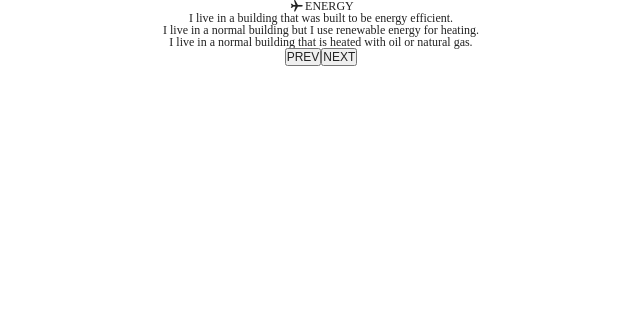
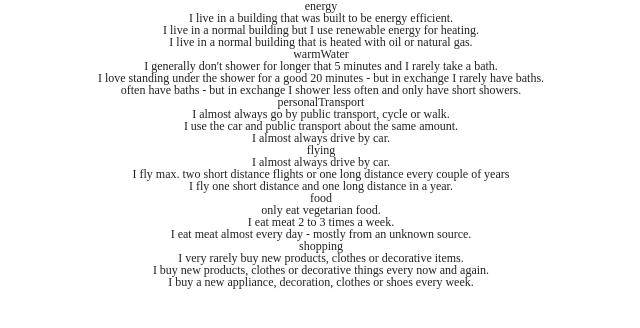
Before and after one commit to RSo21/CarbonFootprint, a React (Create React App) app: page /energy in a window 1280 px wide. Shown: the top 328 px of the page, without its empty margins (319-959 px from the left). Built offline with nearby package versions, Linux system fonts and the light colour scheme; data requests are answered from the project's data file.

Commit message:
db.json problem

```diff
--- a/db.json
+++ b/db.json
@@ -45,9 +45,9 @@
         {
             "type": "flying",
             "answer": [
-                "",
-                "",
-                ""
+                "I almost always drive by car.",
+                "I fly max. two short distance flights or one long distance every couple of years",
+                "I fly one short distance and one long distance in a year."
             ],
             "footprint": [
                 "0",
--- a/src/components/About.jsx
+++ b/src/components/About.jsx
@@ -7,6 +7,7 @@ const About  = () => {
          <div className = "col-full">
              <div className = "container">
                  <p>About</p>
+
              </div>
          </div>
     </section>
--- a/src/pages/Energy.jsx
+++ b/src/pages/Energy.jsx
@@ -1,21 +1,62 @@
-import React from 'react';
+// import React from 'react';
+
+// import {Component} from 'react';
 
 import "../fontello/css/fontello.css";
 
-const Energy = () => {
+import React, { useState, useEffect} from 'react';
+
+const Energy = () =>{
+    const [footprintList, setFootprintList] = useState([]);
+    useEffect(()=>{
+        fetch('http://localhost:4000/footprint')
+        .then((response)=>{
+            return response.json();
+        })
+        .then((footprint)=>{
+            setFootprintList(footprint);
+        });
+    },[]);
+
+
+        return (
+            <>
+            {footprintList.map((footprint)=>{
+                return (
+                    <>
+                    <div>
+                        <p>{footprint.type}</p>
+                        <div>
+                            {footprint.answer.map((answer, id) => <p key={id}>{answer}</p>)}
+                        </div>
+                    </div>
+                </>
+                );
+            })}
+        </>
+        )
+
+
+};
+export default Energy;
 
 
 
-    return (
-        <div>
-            <p><i className ="icon-flight"></i>ENERGY</p>
-            <div>I live in a building that was built to be energy efficient.</div>
-            <div>I live in a normal building but I use renewable energy for heating.</div>
-            <div>I live in a normal building that is heated with oil or natural gas.</div>
-            <button>PREV</button>
-            <button>NEXT</button>
 
-        </div>
-    );
-};
-export default Energy;
+
+// state = {
+//     footprintList: [],
+// }
+
+// componentDidMount() {
+//     fetch(`http://localhost:4000/footprint`)
+//     .then((response) => {
+//         return response.json();
+
+//     })
+//     .then((data) => {
+//         this.setState({
+//             footprintList: data,
+//         })
+//     });
+// }
```
